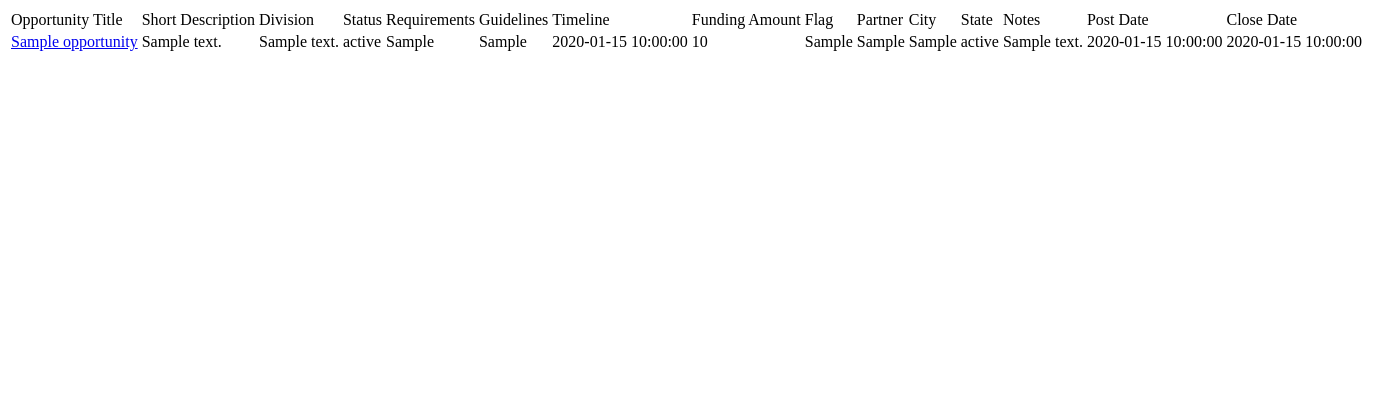
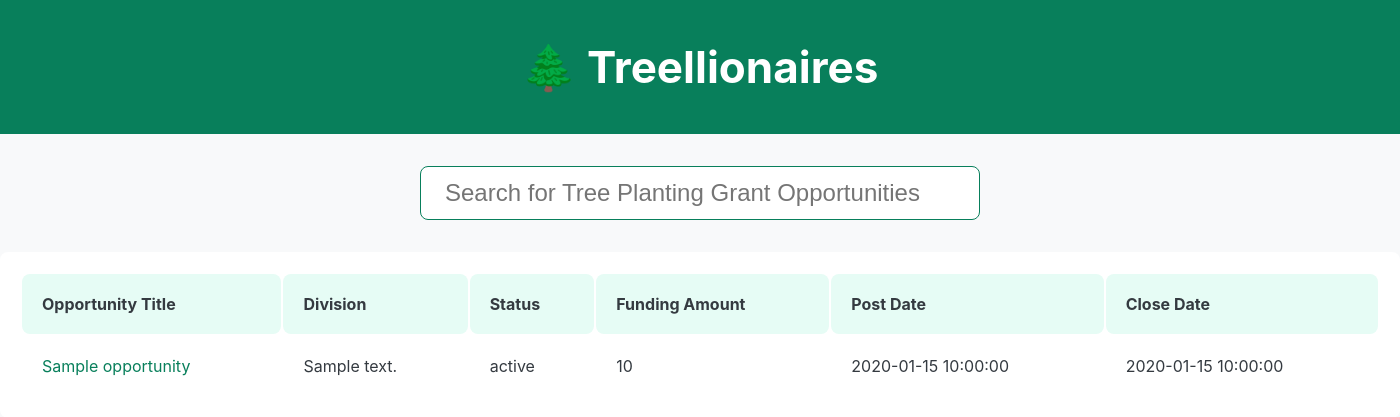
Before and after one commit to Hondohondo/Treellionaires, a PHP site: page /list.php in a window 1400 px wide. Shown: the top 417 px of the page. Run offline with PHP 8.4, Linux system fonts and the light colour scheme; tables that the repository leaves empty or names only in its code hold one stand-in row (values such as "Sample post"); a stand-in replaces the project's code that opens the database connection.

Commit message:
homepage design

```diff
--- a/list.php
+++ b/list.php
@@ -8,30 +8,44 @@
     <meta name="viewport"
           content="width=device-width, user-scalable=no, initial-scale=1.0, maximum-scale=1.0, minimum-scale=1.0">
     <meta http-equiv="X-UA-Compatible" content="ie=edge">
+    <link rel="stylesheet" href="style.css">
     <title>Grants Listing</title>
 </head>
 <body>
 
 
 
+<header class="header">
+    <h1 class="heading-one">🌲 Treellionaires</h1>
+</header>
+
+
+<div class="search-box">
+    <form action="">
+        <input type="search" placeholder="Search for Tree Planting Grant Opportunities" class="search-input">
+    </form>
+</div>
+
+
+
     <table>
         <thead>
             <tr>
-                <td>Opportunity Title</td>
-                <td>Short Description</td>
-                <td>Division</td>
-                <td>Status</td>
-                <td>Requirements</td>
-                <td>Guidelines</td>
-                <td>Timeline</td>
-                <td>Funding Amount</td>
-                <td>Flag</td>
-                <td>Partner</td>
-                <td>City</td>
-                <td>State</td>
-                <td>Notes</td>
-                <td>Post Date</td>
-                <td>Close Date</td>
+                <th>Opportunity Title</th>
+
+                <th>Division</th>
+                <th>Status</th>
+<!--                <th>Requirements</th>-->
+<!--                <th>Guidelines</th>-->
+<!--                <th>Timeline</th>-->
+                <th>Funding Amount</th>
+<!--                <th>Flag</th>-->
+<!--                <th>Partner</th>-->
+<!--                <th>City</th>-->
+<!--                <th>State</th>-->
+<!--                <th>Notes</th>-->
+                <th>Post Date</th>
+                <th>Close Date</th>
             </tr>
         </thead>
 
@@ -68,22 +82,38 @@
         echo "
             <tr>
                 <td><a href='$url'>$title</a></td>
-                <td>$description</td>
+
                 <td>$division</td>
                 <td>$status</td>
-                <td>$requirements</td>
-                <td>$guidelines</td>
-                <td>$timeline</td>
+
                 <td>$funding_amount</td>
-                <td>$flag</td>
-                <td>$partner</td>
-                <td>$city</td>
-                <td>$state</td>
-                <td>$notes</td>
+
                 <td>$posted_date</td>
                 <td>$close_date</td>
             </tr>
         ";
+
+
+
+//        echo "
+//            <tr>
+//                <td><a href='$url'>$title</a></td>
+//                <td>$description</td>
+//                <td>$division</td>
+//                <td>$status</td>
+//                <td>$requirements</td>
+//                <td>$guidelines</td>
+//                <td>$timeline</td>
+//                <td>$funding_amount</td>
+//                <td>$flag</td>
+//                <td>$partner</td>
+//                <td>$city</td>
+//                <td>$state</td>
+//                <td>$notes</td>
+//                <td>$posted_date</td>
+//                <td>$close_date</td>
+//            </tr>
+//        ";
     }
 ?>
         </tbody>
--- /dev/null
+++ b/style.css
@@ -0,0 +1,87 @@
+* {
+    box-sizing: border-box;
+    margin: 0;
+    padding: 0;
+}
+
+body {
+    font-family: -apple-system, BlinkMacSystemFont, "Segoe UI", Roboto, Oxygen-Sans, Ubuntu, Cantarell, "Helvetica Neue", sans-serif;
+    /*background: #e6fcf5;*/
+    background: #f8f9fa;
+    color: #343a40;
+
+
+}
+
+.container {
+    max-width: 1300px;
+    margin: 0 auto;
+}
+
+
+header {
+    text-align: center;
+    padding: 40px;
+    background: #087f5b;
+    color: white;
+}
+
+.heading-one {
+    font-size: 44px;
+}
+
+
+table {
+    border-radius: 8px;
+    text-align: left;
+    /*width: 100%;*/
+    /*padding: 16px;*/
+    width: 1400px;
+    margin: 0 auto;
+
+    background: white;
+    padding: 20px;
+}
+
+thead tr th {
+    background: #e6fcf5;
+    padding: 20px;
+    border-radius: 8px;
+}
+
+tbody tr:nth-child(even) {
+    background: #f8f9fa;
+}
+
+tbody tr td {
+    padding: 20px;
+}
+
+tbody tr td a:link,
+tbody tr td a:visited {
+    text-decoration: none;
+    color: #087f5b;
+
+}
+
+.search-box {
+    margin-top: 32px;
+    margin-bottom: 32px;
+    display: flex;
+    align-items: center;
+    justify-content: center;
+}
+
+.search-input {
+    width: 560px;
+    border: 1px solid #087f5b;
+    background: white;
+    padding: 12px 24px;
+    border-radius: 8px;
+    font-size: 24px;
+}
+
+
+.search-input::placeholder {
+    font-family: inherit;
+}
```
Also changed, not shown: 1 other file.
